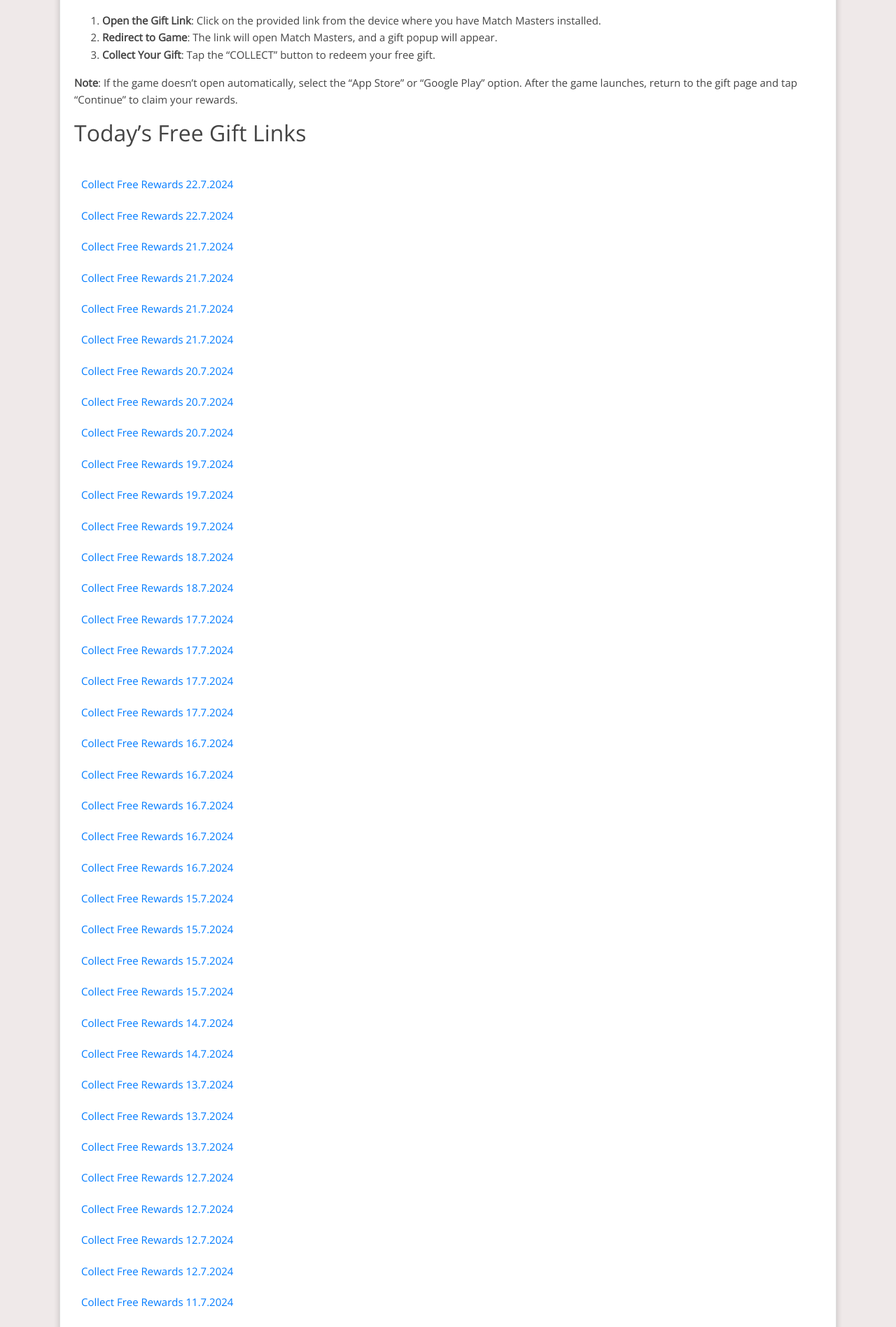
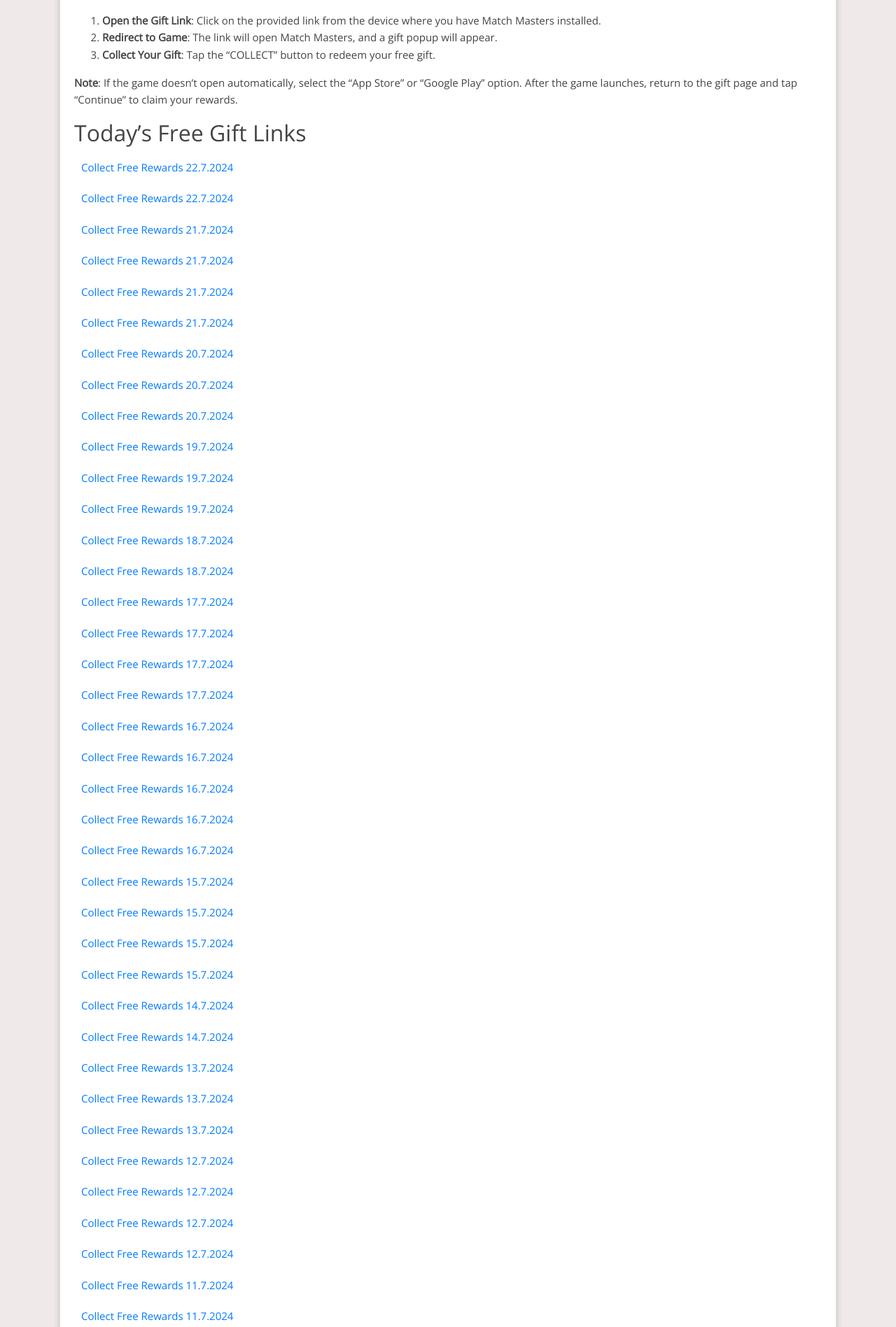
Before and after one commit to Prollad99/bs-net, a Jekyll site: the page built from _posts/2024-06-30-match-masters.md, in a window 1280 px wide. Shown: the part 363-2260 px from the top of the page at 70% size. Built offline with Jekyll 4.4.1, drawn with Linux system fonts in a browser that asks for light colours; nearby versions of some CDN libraries; comment, search, counter and statistics services are not loaded.

Commit message:
Update match-masters reward links and last modified date

```diff
--- a/_data/include_files.yml
+++ b/_data/include_files.yml
@@ -2,6 +2,7 @@
   last_modified: 2024-07-22 09:05:20
 
 match-masters.html:
+  last_modified: 2024-07-22 10:05:35
   last_modified: 2024-07-22 10:15:30
 
 doubleu-casino.html:
--- a/_includes/match-masters.html
+++ b/_includes/match-masters.html
@@ -1,4 +1,4 @@
-<html><body><div class="reward"><br><ul>
+<html><body><div class="reward"><ul>
 <li><a href="https://go.matchmasters.io/l/p/Zzoa-wO5qu8">collect free rewards 22.7.2024</a></li>
 <li><a href="https://go.matchmasters.io/l/p/CcFyPY5pmZM">collect free rewards 22.7.2024</a></li>
 <li><a href="https://go.matchmasters.io/l/p/ByODggHEwsM">collect free rewards 21.7.2024</a></li>
```
